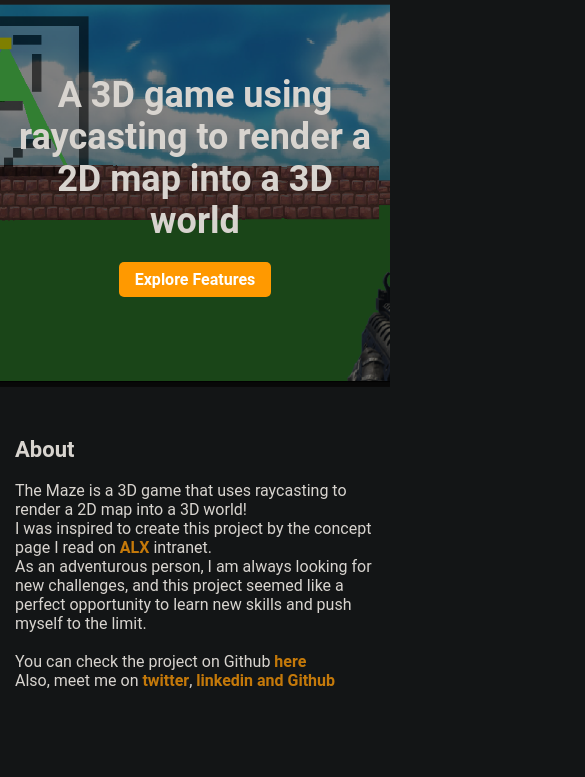
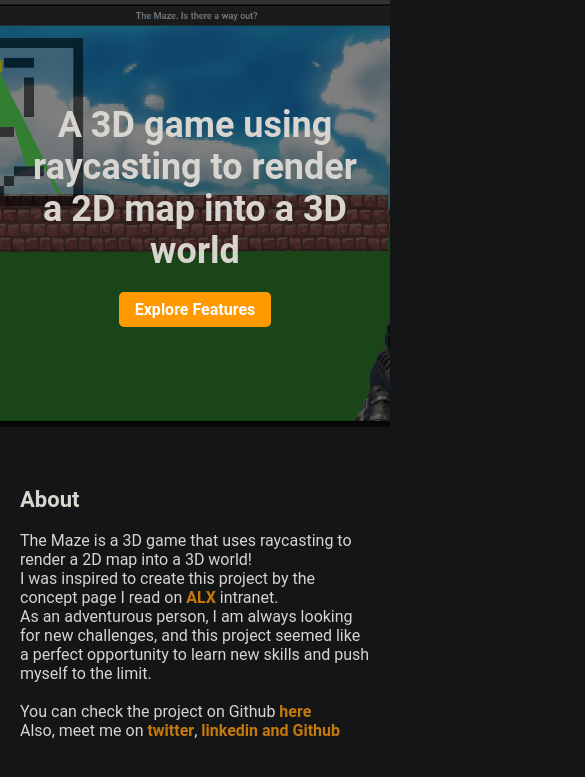
Before and after one commit to Alph-aine/Alph-aine.github.io, a plain HTML site: page index.html in a window 390 px wide. Shown: the part 126-903 px from the top of the page, 585 px wide, since content can reach past the window. Drawn offline with Linux system fonts and the light colour scheme.

Commit message:
Update style.css

```diff
--- a/style.css
+++ b/style.css
@@ -120,15 +120,6 @@ nav a:hover {
 /* Additional styles as needed for other sections */
 
 /* Responsive styles */
-@media (max-width: 768px) {
-    .container {
-        padding: 10px;
-    }
-    /* Add more responsive styles as needed */
-    /* Large screens and desktops */
-   .container {
-       max-width: 1140px;
-  }
 
 /* Tablets and smaller desktops */
 @media (max-width: 1024px) {
```
